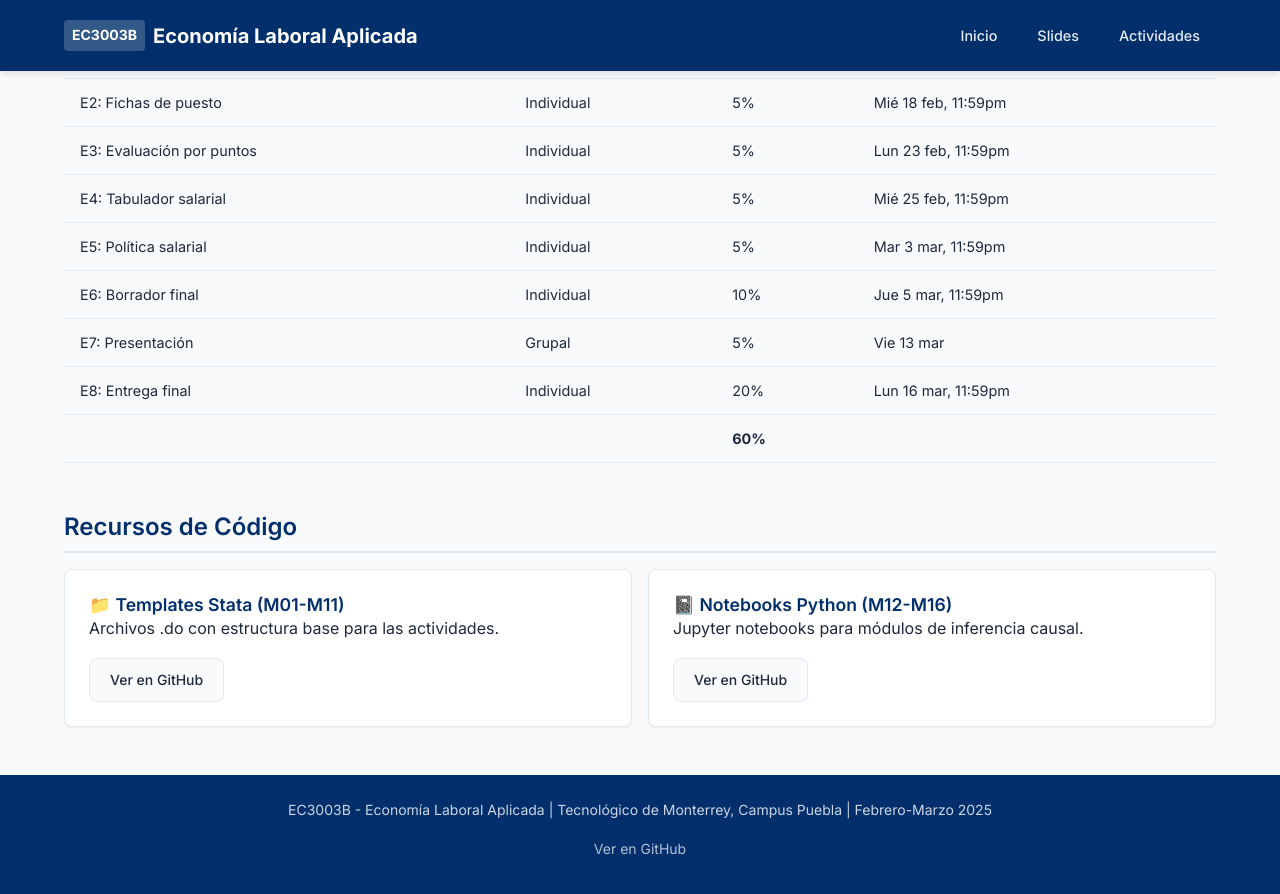
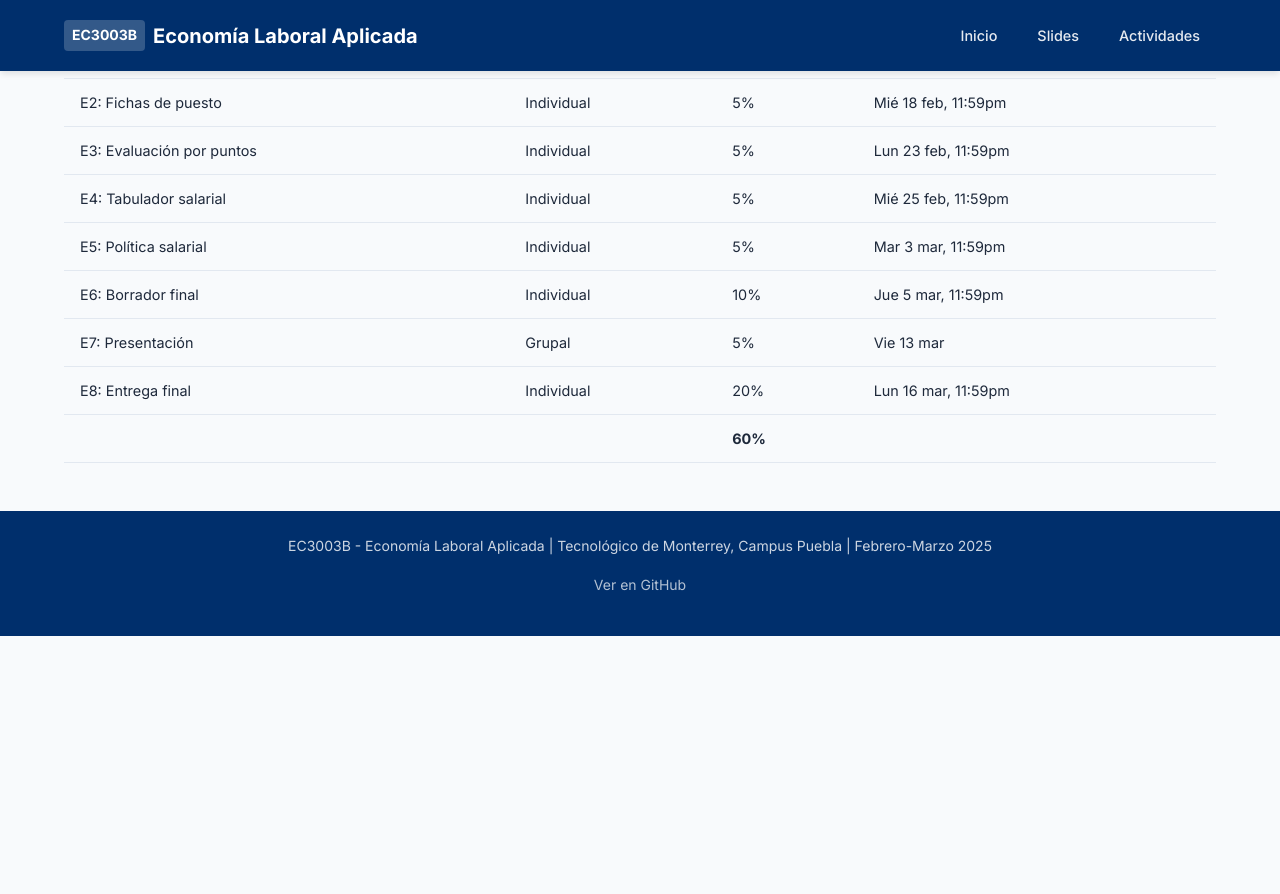
Before and after one commit to diegoacanales/EC3003B-PDFs, a Jekyll site: the page built from actividades.md, in a window 1280 px wide and 900 px high, scrolled down 2383 px. Shown: the top 894 px of the window. Built offline with Jekyll 4.4.1, drawn with Linux system fonts in a browser that asks for light colours; after the commit the page ends 3019 px from its top, so only the background shows below that.

```diff
--- a/actividades.md
+++ b/actividades.md
@@ -180,18 +180,3 @@ Instrucciones detalladas para cada entregable del curso. Haz clic en el título
 | | | **60%** | |
 
 </div>
-
-## Recursos de Código
-
-<div class="grid grid-2">
-    <div class="card">
-        <h3 class="card-title">📁 Templates Stata (M01-M11)</h3>
-        <p>Archivos .do con estructura base para las actividades.</p>
-        <a href="https://github.com/diegoacanales/EC3003B/tree/main/actividades" class="btn btn-secondary">Ver en GitHub</a>
-    </div>
-    <div class="card">
-        <h3 class="card-title">📓 Notebooks Python (M12-M16)</h3>
-        <p>Jupyter notebooks para módulos de inferencia causal.</p>
-        <a href="https://github.com/diegoacanales/EC3003B/tree/main/notebooks" class="btn btn-secondary">Ver en GitHub</a>
-    </div>
-</div>
```
Also changed, not shown: slides.md (+0 -10 lines), 10 other files.
